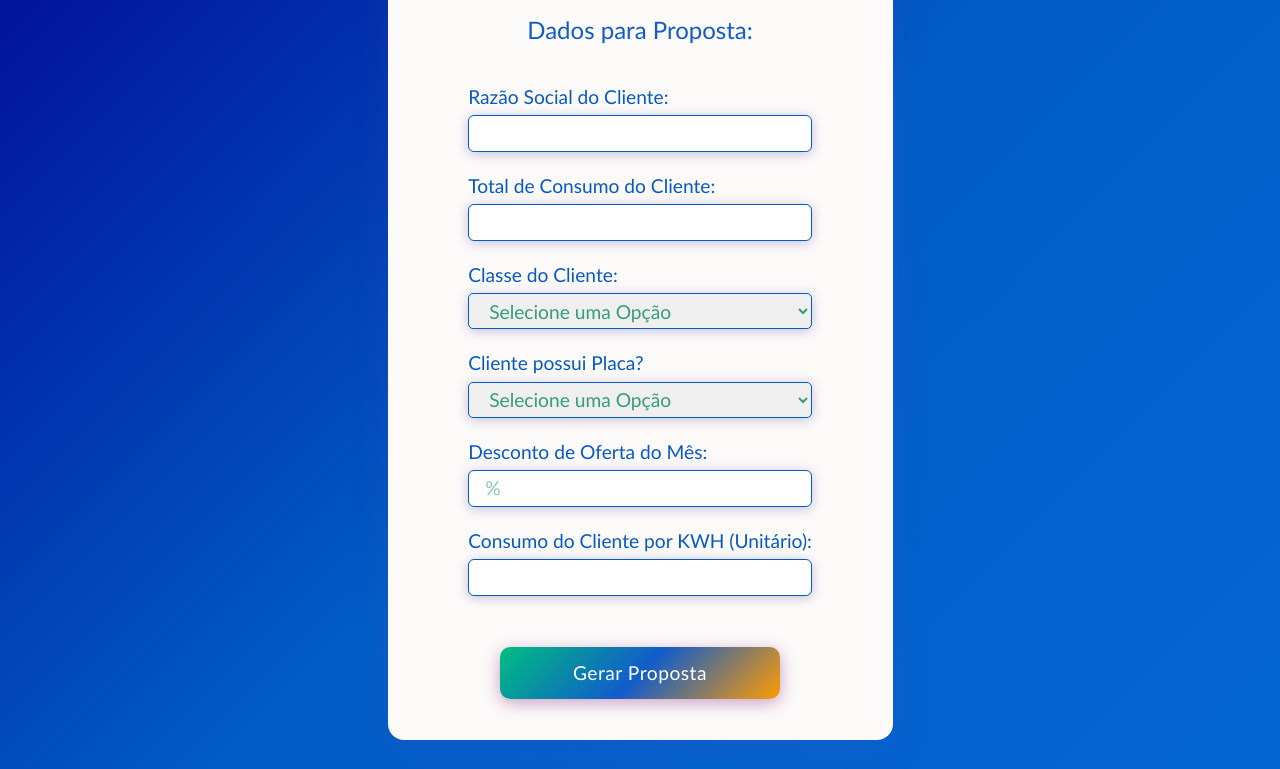
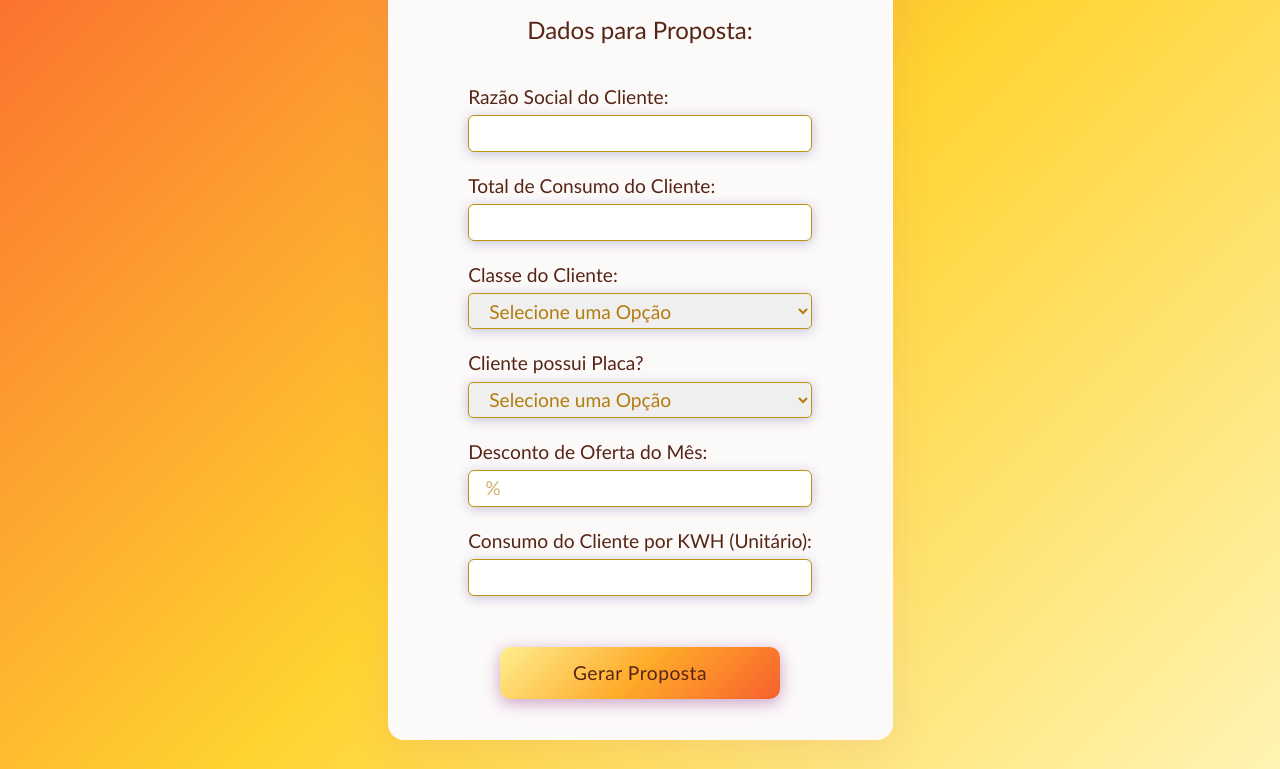
Before and after one commit to joaosilva-prog/geracao_de_proposta_frontend, a plain HTML site: page index.html in a window 1280 px wide. Shown: the part 187-956 px from the top of the page. Drawn offline with nearby package versions, Linux system fonts and the light colour scheme.

Commit message:
Update colors and gradients in global.css

```diff
--- a/global.css
+++ b/global.css
@@ -10,8 +10,8 @@ body {
     flex-direction: column;
     align-items: center;
     justify-content: center;
-    background: linear-gradient(135deg, #020495 0%, #005DC7 50%, #0466d6 100%);
-    color: #115CCB;
+    background: linear-gradient(135deg, #FB612F 0%, #FFD330 50%, #FFF8C4 100%);
+    color: #572514;
     line-height: 1.6;
     min-height: 100vh;
 }
@@ -69,7 +69,7 @@ div {
 label {
     display: block;
     font-size: 1.2rem;
-    color: #0759c5;
+    color: #572514;
     margin-bottom: 0.15rem;
     transition: color 0.3s ease;
 }
@@ -78,8 +78,8 @@ input {
     width: 100%;
     padding: .4rem 1rem;
     font-size: clamp(1.2rem, 2.5vw, 1rem);
-    border-color: #0759c5;
-    color: #389c76;
+    border-color: #bd940e;
+    color: #b6631f;
     border-style: solid;
     border-width: .12rem;
     border-radius: 6px;
@@ -95,7 +95,7 @@ select:focus {
 }
 
 input::placeholder {
-    color: #389c76;
+    color: #b37c0e;
     opacity: 0.6;
     transition: opacity 0.3s ease;
 }
@@ -107,7 +107,7 @@ input:focus::placeholder {
 select {
     font-size: clamp(1.2rem, 2.5vw, 1rem);
     padding: .1rem 1rem;
-    border-color: #0759c5;
+    border-color: #bd940e;
     width: 100%;
     height: 2.25rem;
     border-style: solid;
@@ -115,7 +115,7 @@ select {
     border-radius: 5px;
     margin-bottom: 0.7rem;
     box-shadow: 0 2px 12px #c3c1d8;
-    color: #389c76;
+    color: #b37c0e;
 }
 
 button {
@@ -126,8 +126,8 @@ button {
     font-size: clamp(1.2rem, 2.5vw, 1rem);
     letter-spacing: 0.5px;
     padding: 0.75rem 2rem;
-    background: linear-gradient(135deg, #00BE80 0%, #115CCB 50%, #FF9C00 100%);
-    color: #fff;
+    background: linear-gradient(135deg, #FEEE8F 0%, #FFAA29 50%, #F8602E 100%);
+    color: #572514;
     border: none;
     box-shadow: 0 4px 16px #c9a1c5;
     border-radius: 10px;
@@ -136,9 +136,10 @@ button {
 }
 
 button:hover {
-    background: linear-gradient(135deg, #ad7205 0%, #01436e 50%,  #2f7a5d 100%);
+    background: linear-gradient(135deg, #ad9e46 0%, #ac6b0a 50%,  #af3810 100%);
     transform: translateY(-2px);
     box-shadow: 0 6px 20px #ad84a9;
+    color: #fff;
 }
 
 button:active {
@@ -159,7 +160,7 @@ footer {
     flex-direction: column;
     justify-content: center;
     align-items: center;
-    background: linear-gradient(135deg, #00BE80 0%, #115CCB 50%, #FF9C00 100%);
+    background: linear-gradient(135deg, #00BE80 0%, #115CCB 50%, #F8602E 100%);
     color: #fff;
     width: 100%;
     padding: 2rem;
```
